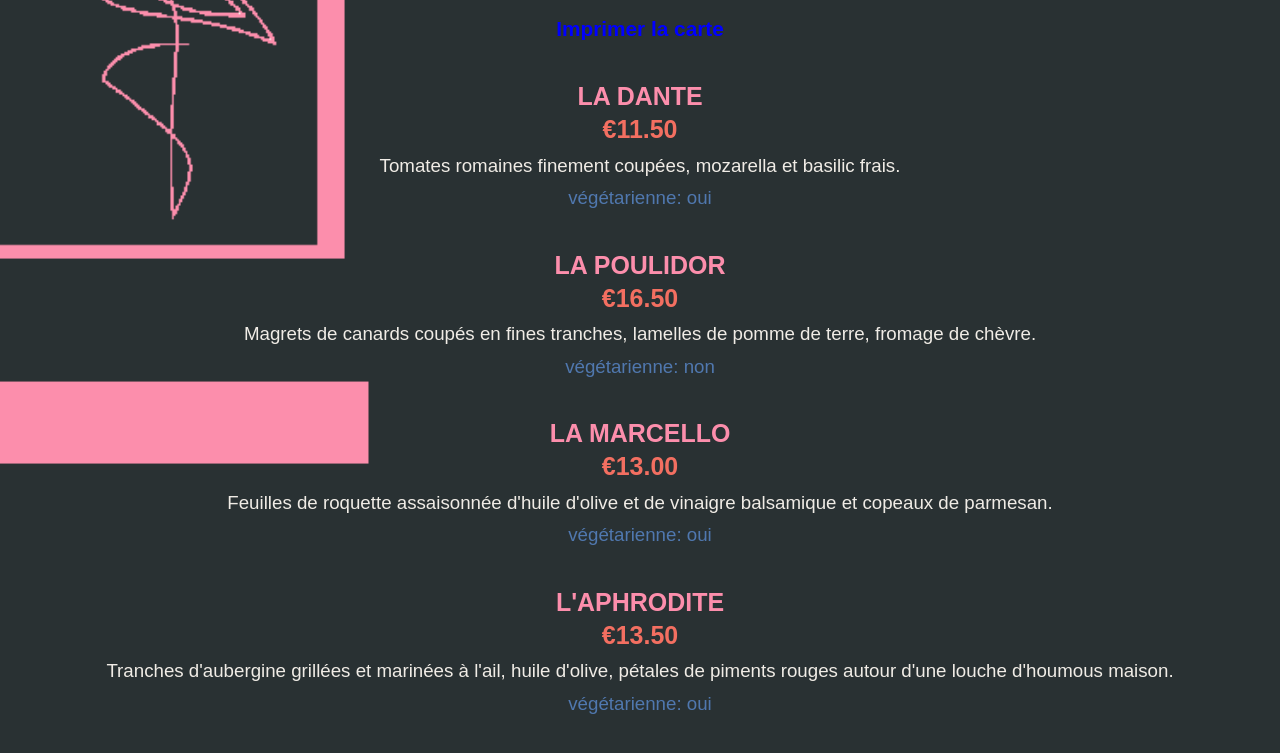
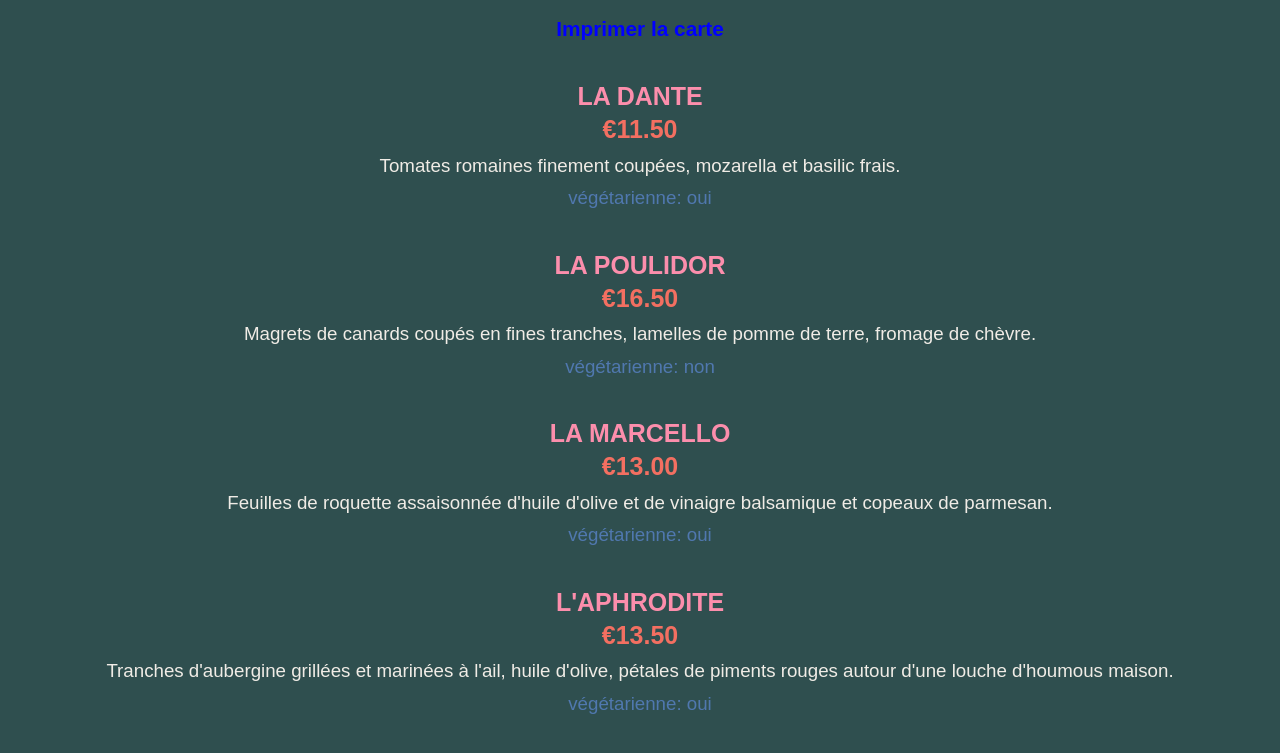
Before and after one commit to Fabrice-HUET/Pizza-Menu-with-Json, a plain HTML site: page index.html in a window 1280 px wide. Shown: the part 322-1075 px from the top of the page. Drawn offline with Linux system fonts and the light colour scheme.

Commit message:
Update master.css

```diff
--- a/css/master.css
+++ b/css/master.css
@@ -57,9 +57,12 @@ p {
     margin-block-end: 0rem;
 }
 
+body{
+    background-color:  #2F4F4F;
+}
+
 .background {
-    background-color: #2F4F4F;
-    background-image: url(../images/bkg.jpg);
+    background-image: url="./images/bkg.jpg";
     background-position: center;
     background-repeat: no-repeat;
     background-size: cover;
```
